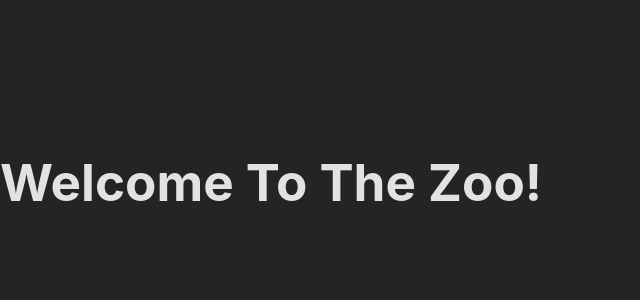
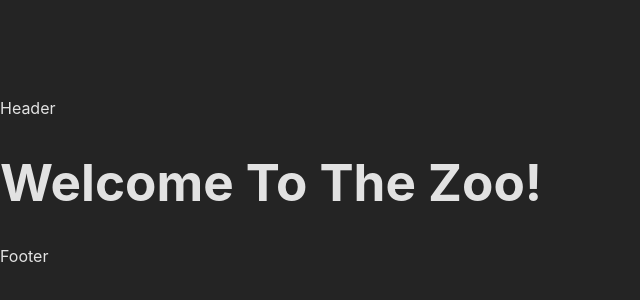
Before and after one commit to emiliamassing/The-Zoo, a React (Vite) app: page / in a window 1280 px wide. Shown: the part 218-518 px from the top of the page, without its empty margins (0-640 px from the left). Built offline with nearby package versions, Linux system fonts and the light colour scheme.

Commit message:
🎨 Added nested route structure and error component

```diff
--- a/index.html
+++ b/index.html
@@ -7,7 +7,7 @@
     <title>The Zoo</title>
   </head>
   <body>
-    <main id="root"></main>
+    <div id="root"></div>
     <script type="module" src="/src/main.tsx"></script>
   </body>
 </html>
--- a/src/Router.tsx
+++ b/src/Router.tsx
@@ -1,14 +1,24 @@
 import { createBrowserRouter } from "react-router-dom";
+import { AnimalOverview } from "./components/AnimalOverview";
 import { MainContent } from "./components/MainContent";
-import { AnimalOverview } from "./components/AnimalOverview";
+import { StartPage } from "./components/StartPage";
+import { NotFound } from "./components/NotFound";
 
 export const Router = createBrowserRouter([
     {
         path: "/",
-        element: <MainContent></MainContent>
-    },
-    {
-        path: "/animals",
-        element: <AnimalOverview></AnimalOverview>
+        element: <MainContent></MainContent>,
+        errorElement: <NotFound></NotFound>,
+        children: [
+            {
+                path: "/",
+                element: <StartPage></StartPage>,
+                index: true
+            },
+            {
+                path: "/animals",
+                element: <AnimalOverview></AnimalOverview>
+            }
+        ]
     }
 ]);
--- a/src/components/MainContent.tsx
+++ b/src/components/MainContent.tsx
@@ -1,5 +1,13 @@
+import { Outlet } from "react-router-dom";
+
 export function MainContent() {
-    return (
-        <h1>Welcome To The Zoo!</h1>
+    return(
+        <>
+            <header>Header</header>
+            <main>
+                <Outlet></Outlet>
+            </main>
+            <footer>Footer</footer>
+        </>
     );
 }
--- /dev/null
+++ b/src/components/NotFound.tsx
@@ -0,0 +1,8 @@
+export function NotFound() {
+    return (
+        <>
+            <h4>Error</h4>
+            <p>Oops, Something went wrong</p>
+        </>
+    );
+}
--- /dev/null
+++ b/src/components/StartPage.tsx
@@ -0,0 +1,5 @@
+export function StartPage() {
+    return (
+        <h1>Welcome To The Zoo!</h1>
+    );
+}
```
